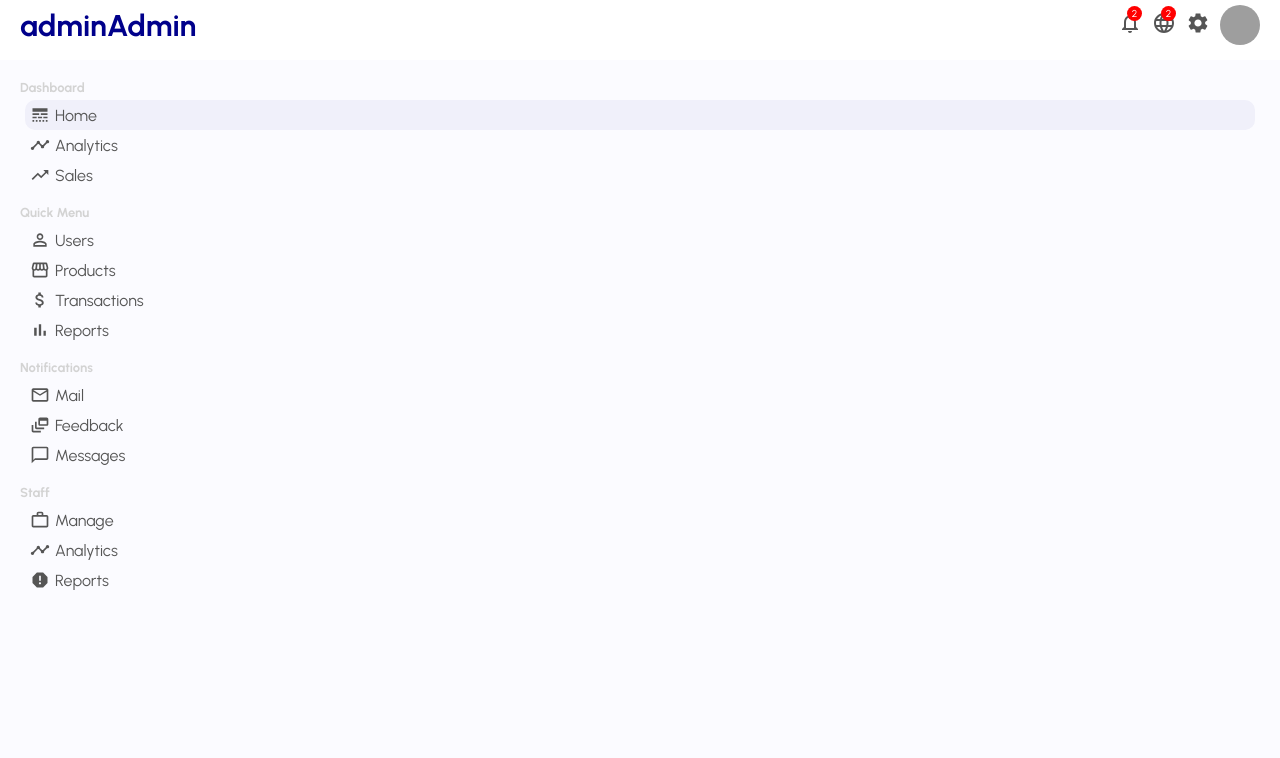
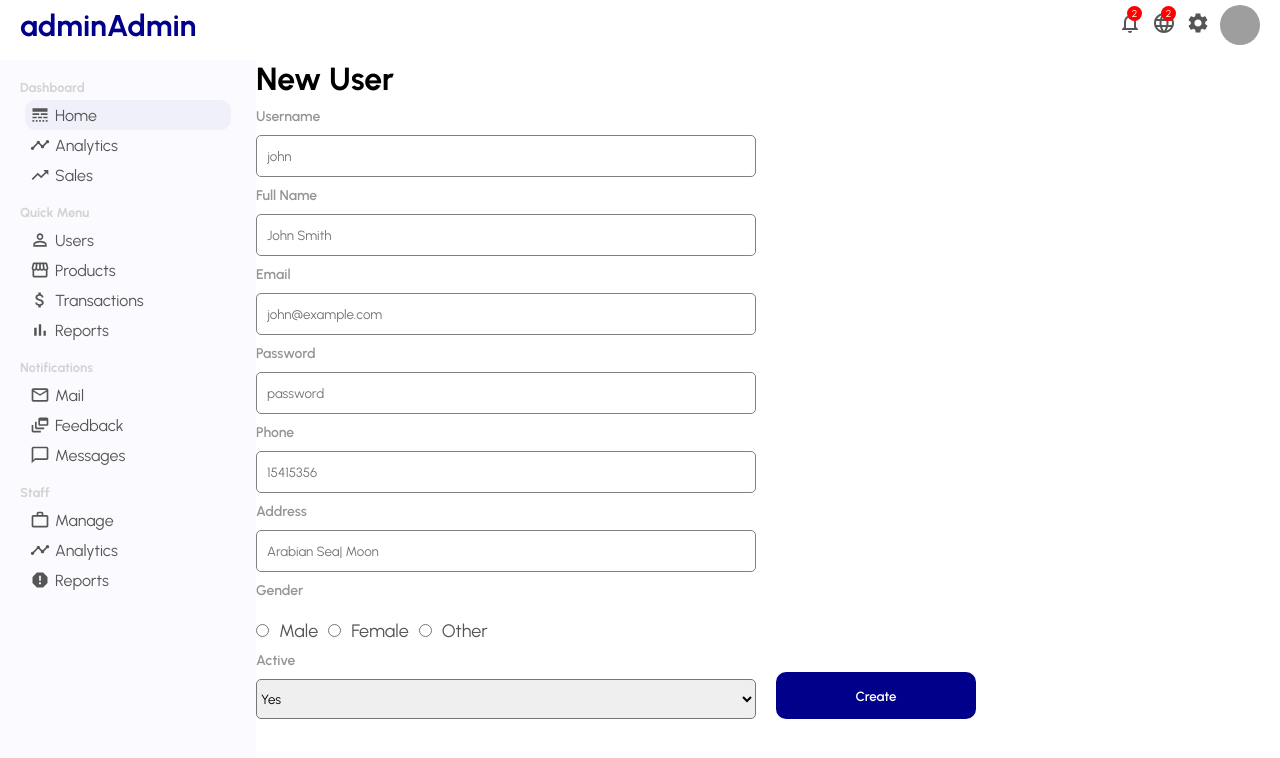
Before and after one commit to vishalverma1999/ReactAdminDashboardLama, a React (Create React App) app: page /newUser in a window 1280 px wide. Shown: the top 758 px of the page. Built offline with nearby package versions, Linux system fonts and the light colour scheme; grey boxes are pictures that could not be loaded.

Commit message:
Add new user page

```diff
--- a/src/App.js
+++ b/src/App.js
@@ -5,6 +5,7 @@
 import { BrowserRouter, Routes, Route } from "react-router-dom";
 import UserList from "./pages/home/userList/UserList";
 import User from "./pages/user/User";
+import NewUser from "./pages/newUser/NewUser";
 
 
 const App = () => {
@@ -17,6 +18,7 @@
           <Route path="/" element={<Home />} />
           <Route path="/userList" element={<UserList />} />
           <Route path="/user/:userId" element={<User />} />     {/*path is going to be user and additionally :userId, so this means basically look at this path and after this userId can be anything any number any string and it's going to be our user id*/}
+          <Route path="/newUser" element={<NewUser />} />
         </Routes>
       </div>
     </BrowserRouter>
--- a/src/app.css
+++ b/src/app.css
@@ -2,3 +2,8 @@
     display: flex;
     margin-top: 10px;
 }
+
+.link{
+    text-decoration: none;
+    color: inherit;
+}
--- a/src/components/sidebar/Sidebar.jsx
+++ b/src/components/sidebar/Sidebar.jsx
@@ -1,4 +1,5 @@
 import { AttachMoney, BarChart, ChatBubbleOutline, DynamicFeed, LineStyle, MailOutline, PermIdentity, Report, Storefront, Timeline, TrendingUp, WorkOutline } from '@material-ui/icons'
+import { Link } from 'react-router-dom'
 import './sidebar.css'
 
 function Sidebar() {
@@ -26,14 +27,19 @@
                 <div className="sidebarMenu">
                     <h3 className="sidebarTitle">Quick Menu</h3>
                     <ul className="sidebarList">
+                        {/* Link to will also acts like anchor text that is it has its own style, so to get rid of this you can add here classname let's say classname link, because it's gonna be always same it's independent from any component so i can write this inside app.css so it's gonna cover every component */}
+                        <Link to="/userList" className='link' >
                         <li className="sidebarListItem">
                             <PermIdentity className='sidebarIcon' />
                             Users
                         </li>
+                        </Link>
+                        <Link to="/products" className='link' >
                         <li className="sidebarListItem">
                             <Storefront className='sidebarIcon' />
                             Products
                         </li>
+                        </Link>
                         <li className="sidebarListItem">
                             <AttachMoney className='sidebarIcon' />
                             Transactions
@@ -86,3 +92,9 @@
 }
 
 export default Sidebar
+
+
+
+/*
+
+ */
--- /dev/null
+++ b/src/pages/newUser/NewUser.jsx
@@ -0,0 +1,56 @@
+import './newUser.css'
+
+function NewUser() {
+    return (
+        <div className='newUser'>
+            <h1 className="newUserTitle">New User</h1>
+            <form className="newUserForm">
+                <div className="newUserItem">
+                    <label> Username </label>
+                    <input type="text" placeholder="john" />
+                </div>
+                <div className="newUserItem">
+                    <label> Full Name </label>
+                    <input type="text" placeholder="John Smith" />
+                </div>
+                <div className="newUserItem">
+                    <label> Email </label>
+                    <input type="email" placeholder="john@example.com" />
+                </div>
+                <div className="newUserItem">
+                    <label> Password </label>
+                    <input type="password" placeholder="password" />
+                </div>
+                <div className="newUserItem">
+                    <label> Phone </label>
+                    <input type="text" placeholder="15415356" />
+                </div>
+                <div className="newUserItem">
+                    <label> Address </label>
+                    <input type="text" placeholder="Arabian Sea| Moon" />
+                </div>
+                <div className="newUserItem">
+                    <label> Gender </label>
+                    <div className="newUserGender">
+                        <input type="radio" name='gender' id='male' value="male" />
+                        <label htmlFor="male">Male</label>
+                        <input type="radio" name='gender' id='female' value="female" />
+                        <label htmlFor="female">Female</label>
+                        <input type="radio" name='gender' id='other' value="other" />
+                        <label htmlFor="other">Other</label>
+                    </div>
+                </div>
+                <div className="newUserItem">
+                    <label> Active </label>
+                    <select name="active" id="active" className="newUserSelect">
+                        <option value="yes">Yes</option>
+                        <option value="no">No</option>
+                    </select>
+                </div>
+                <button className="newUserButton">Create</button>
+            </form>
+        </div>
+    )
+}
+
+export default NewUser
--- /dev/null
+++ b/src/pages/newUser/newUser.css
@@ -0,0 +1,57 @@
+.newUser{
+    flex: 4;
+}
+
+.newUserForm{
+    display: flex;
+    flex-wrap: wrap;
+}
+
+.newUserItem{
+    width: 500px;
+    display: flex;
+    flex-direction: column;
+    margin-top: 10px;
+    margin-right: 20px;
+}
+
+.newUserItem>label{
+    font-weight: 600;
+    font-size: 14px;
+    margin-bottom: 10px;
+    color: rgb(151, 148, 148);
+}
+
+.newUserItem>input{
+    height: 20px;
+    padding: 10px;
+    border: 1px solid gray;
+    border-radius: 5px;
+}
+
+.newUserGender>input{
+    margin-top: 15px;
+}
+
+.newUserGender>label{
+    margin: 10px;
+    font-size: 18px;
+    color: #555;
+}
+
+.newUserSelect{
+    height: 40px;
+    border-radius: 5px;
+}
+
+.newUserButton{
+    width: 200px;
+    border: none;
+    background-color: darkblue;
+    color: white;
+    border-radius: 10px;
+    margin-top: 30px;
+    padding: 7px 10px;
+    font-weight: 600;
+    cursor: pointer;
+}
--- a/src/pages/user/User.jsx
+++ b/src/pages/user/User.jsx
@@ -1,5 +1,6 @@
 // single page user as well we can update the the user from here only
 import { CalendarToday, LocationSearching, MailOutline, PermIdentity, PhoneAndroid, Publish } from '@material-ui/icons'
+import { Link } from 'react-router-dom'
 import './user.css'
 
 function User() {
@@ -7,7 +8,10 @@
         <div className='user'>
             <div className="userTitleContainer">
                 <h1 className="userTitle">Edit User</h1>
+                {/* Redirecting to /newUser on clicking on Creete button at /user/:userId */}
+                <Link to="/newUser">
                 <button className="userAddButton">Create</button>
+                </Link>
             </div>
 
             <div className="userContainer">
```
Also changed, not shown: 1 other file (tests, documents, lock files or other folders).
